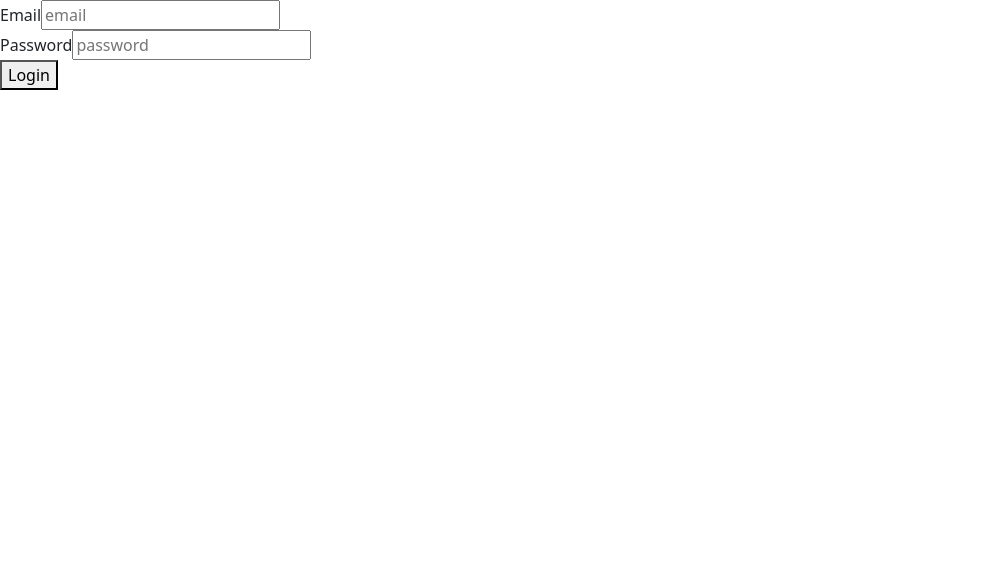
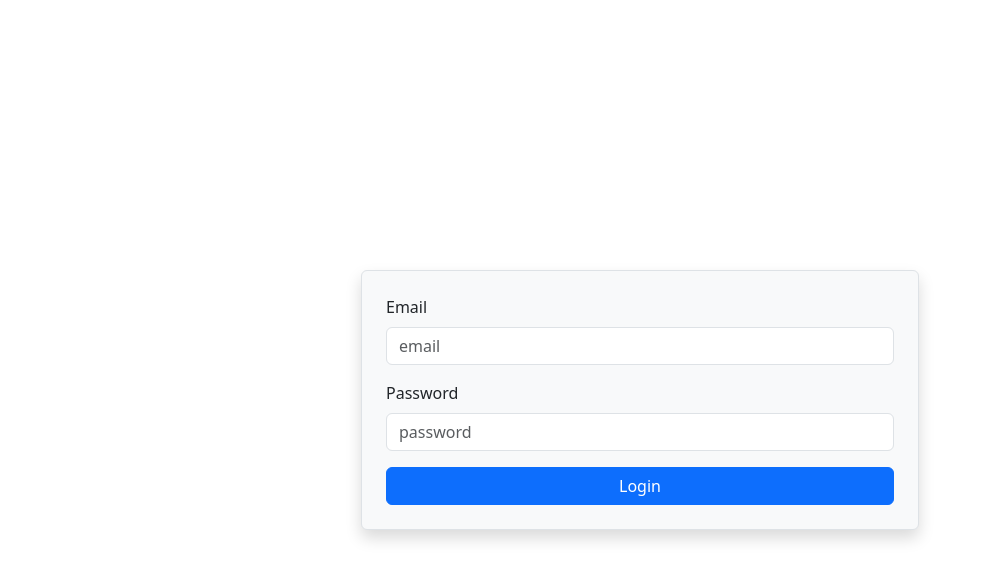
Before and after one commit to hesam971/Chat_Application, a React (Vite) app in the folder client/: page /login in a window 1280 px wide. Shown: the top 580 px of the page, without its empty margins (0-985 px from the left). Built offline with nearby package versions, Linux system fonts and the light colour scheme; no server answers.

Commit message:
CSS Login

```diff
--- a/client/src/pages/Login.tsx
+++ b/client/src/pages/Login.tsx
@@ -1,7 +1,7 @@
-import React, {useState} from 'react'
+import React, { useState } from 'react'
 import axios from 'axios'
 import { useNavigate } from 'react-router-dom'
-
+import 'bootstrap/dist/css/bootstrap.min.css';
 
 function Login({ setAuth }: { setAuth: React.Dispatch<React.SetStateAction<boolean>> }) {
   const [email, SetEmail] = useState('')
@@ -11,18 +11,17 @@ function Login({ setAuth }: { setAuth: React.Dispatch<React.SetStateAction<boole
 
   async function loginInformation(e: React.FormEvent<HTMLFormElement>) {
     e.preventDefault()
-    if(!email || !password){
+    if (!email || !password) {
       SetError('Please fill all fields')
       clearInformation()
-    }else{
-      const loginInfo = {email, password}
+    } else {
+      const loginInfo = { email, password }
       try {
         const response = await axios.post('http://localhost:3000/login', loginInfo)
-        const {tokenId} = response.data
-        localStorage.setItem("token", tokenId);
+        const { tokenId } = response.data
+        localStorage.setItem("token", tokenId)
         setAuth(true)
-        navigate('/dashboard' ,{replace: true})
-
+        navigate('/dashboard', { replace: true })
       } catch (error: any) {
         SetError(error.response.data.message)
         clearInformation()
@@ -30,29 +29,36 @@ function Login({ setAuth }: { setAuth: React.Dispatch<React.SetStateAction<boole
     }
   }
 
-function clearInformation () {
+  function clearInformation() {
     SetEmail('')
     SetPassowrd('')
   }
 
   return (
     <>
-    <form onSubmit={loginInformation}>
-        <div>
-            {error? error: ''}
+      <div className="container d-flex justify-content-center align-items-center vh-100">
+        <div className="col-md-6">
+          <form onSubmit={loginInformation} className="border p-4 shadow rounded bg-light">
+            {error &&
+              <div className="alert alert-warning alert-dismissible fade show" role="alert">
+                {error}
+                <button type="button" className="btn-close" onClick={() => SetError('')} aria-label="Close"></button>
               </div>
-    <div>
-        <label htmlFor="email">Email</label>
-        <input type="email" value={email} onChange={(prev) => SetEmail(prev.target.value)} placeholder='email' />
+            }
+            <div className="mb-3">
+              <label htmlFor="email" className="form-label">Email</label>
+              <input type="email" value={email} onChange={(prev) => SetEmail(prev.target.value)} className="form-control" placeholder='email' />
             </div>
-    <div>
-        <label htmlFor="password">Password</label>
-        <input type="password" value={password} onChange={(prev) => SetPassowrd(prev.target.value)} placeholder='password' />
+            <div className="mb-3">
+              <label htmlFor="password" className="form-label">Password</label>
+              <input type="password" value={password} onChange={(prev) => SetPassowrd(prev.target.value)} className="form-control" placeholder='password' />
             </div>
-    <button type="submit">Login</button>
+            <button type="submit" className="btn btn-primary w-100">Login</button>
           </form>
+        </div>
+      </div>
     </>
   )
 }
 
-export default Login
+export default Login;
```
Lines whose indentation alone changed are shown as unchanged.
